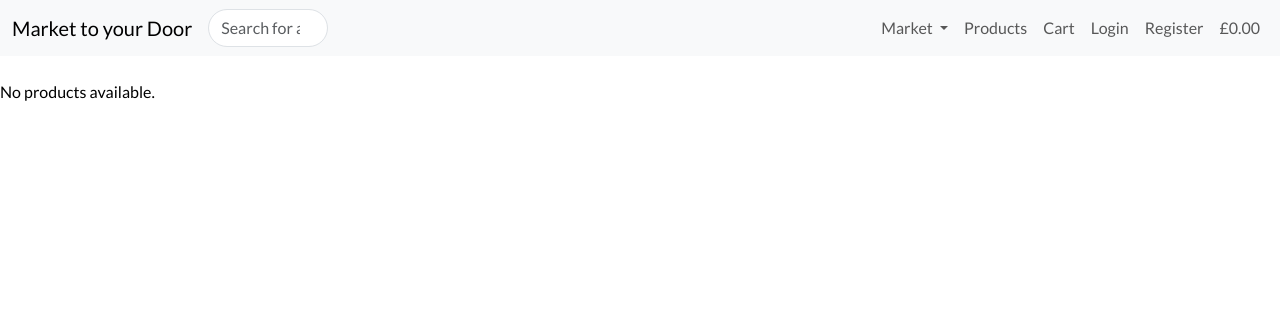
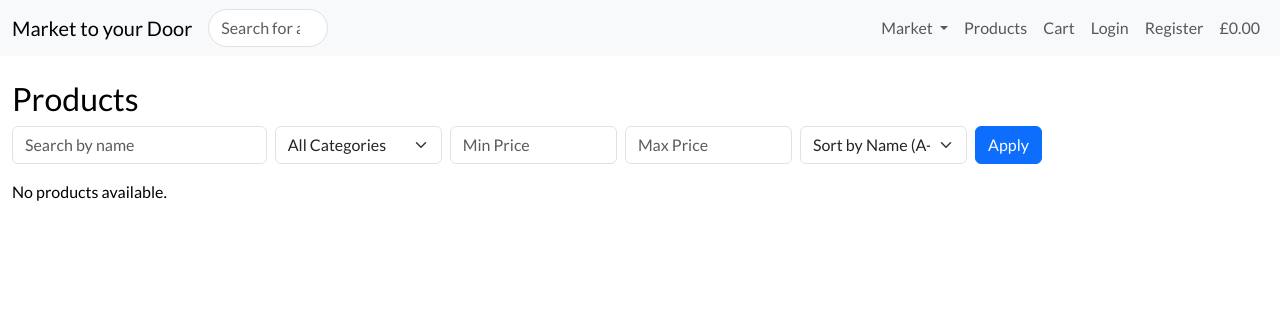
Before and after one commit to pauldmnn/Market-to-your-door, a Django app: page /products/ in a window 1280 px wide. Shown: the top 316 px of the page. Run offline with Django 5.2, Linux system fonts and the light colour scheme; data that the repository does not hold is empty.

Commit message:
Added views and template for sorting and filtering

```diff
--- a/products/templates/products/products.html
+++ b/products/templates/products/products.html
@@ -14,6 +14,46 @@
 {% block content %}
     <div class="overlay"></div>
     <div class="product-container col-10">
+        <div class="container product-container my-5">
+            <h2>Products</h2>
+
+            <!-- Filter and Sort Form -->
+            <form method="get" class="mb-3">
+              <div class="row g-2">
+                <!-- Filter by Name -->
+                <div class="col-md-3">
+                  <input type="text" name="name" class="form-control" placeholder="Search by name" value="{{ name_filter }}">
+                </div>
+                <!-- Filter by Category -->
+                <div class="col-md-2">
+                  <select name="category" class="form-select">
+                    <option value="">All Categories</option>
+                    {% for cat in categories %}
+                      <option value="{{ cat.slug }}" {% if cat.slug == category_filter %}selected{% endif %}>{{ cat.name }}</option>
+                    {% endfor %}
+                  </select>
+                </div>
+                <!-- Filter by Price Range -->
+                <div class="col-md-2">
+                  <input type="number" step="0.01" name="min_price" class="form-control" placeholder="Min Price" value="{{ min_price }}">
+                </div>
+                <div class="col-md-2">
+                  <input type="number" step="0.01" name="max_price" class="form-control" placeholder="Max Price" value="{{ max_price }}">
+                </div>
+                <!-- Sorting Options -->
+                <div class="col-md-2">
+                  <select name="sort" class="form-select">
+                    <option value="name" {% if sort_option == 'name' %}selected{% endif %}>Sort by Name (A-Z)</option>
+                    <option value="-name" {% if sort_option == '-name' %}selected{% endif %}>Sort by Name (Z-A)</option>
+                    <option value="price" {% if sort_option == 'price' %}selected{% endif %}>Sort by Price (Low-High)</option>
+                    <option value="-price" {% if sort_option == '-price' %}selected{% endif %}>Sort by Price (High-Low)</option>
+                  </select>
+                </div>
+                <div class="col-md-1">
+                  <button type="submit" class="btn btn-primary">Apply</button>
+                </div>
+              </div>
+            </form>
         <div class="row">
                 {% if products %}
                         {% for product in products %}
--- a/products/views.py
+++ b/products/views.py
@@ -6,7 +6,7 @@ from .models import Product, Category
 
 def product_list(request):
     """
-    A view to display all products including searching and sorting
+    A view to display all products including searching, sorting and filtering
     """
 
     query = request.GET.get('q', '')
@@ -15,8 +15,34 @@ def product_list(request):
     else:
         products = Product.objects.all()
 
+        #Filtering
+        name_filter = request.GET.get('name', '')
+        category_filter = request.GET.get('category', '')
+        min_price = request.GET.get('min_price', '')
+        max_price = request.GET.get('max_price', '')
+
+        if name_filter:
+            products = products.filter(name__icontains=name_filter)
+        if category_filter:
+            products = products.filter(category__slug=category_filter)
+        if min_price:
+            products = products.filter(price__gte=min_price)
+        if max_price:
+            products = products.filter(price__gte=max_price)
+
+        sort_option = request.GET.get('sort', 'name')
+        if sort_option in ['name', '-name', 'price', '-price', ]:
+            products = products.order_by(sort_option)
+
     return render(request, 'products/products.html', {
-        'products': products, 'query': query
+        'products': products,
+        'query': query,
+        'name_filter': name_filter,
+        'category_filter': category_filter,
+        'min_price': min_price,
+        'max_price': max_price,
+        'sort_option': sort_option,
+        'categories': Category.objects.all(),
     })
 
 
```
